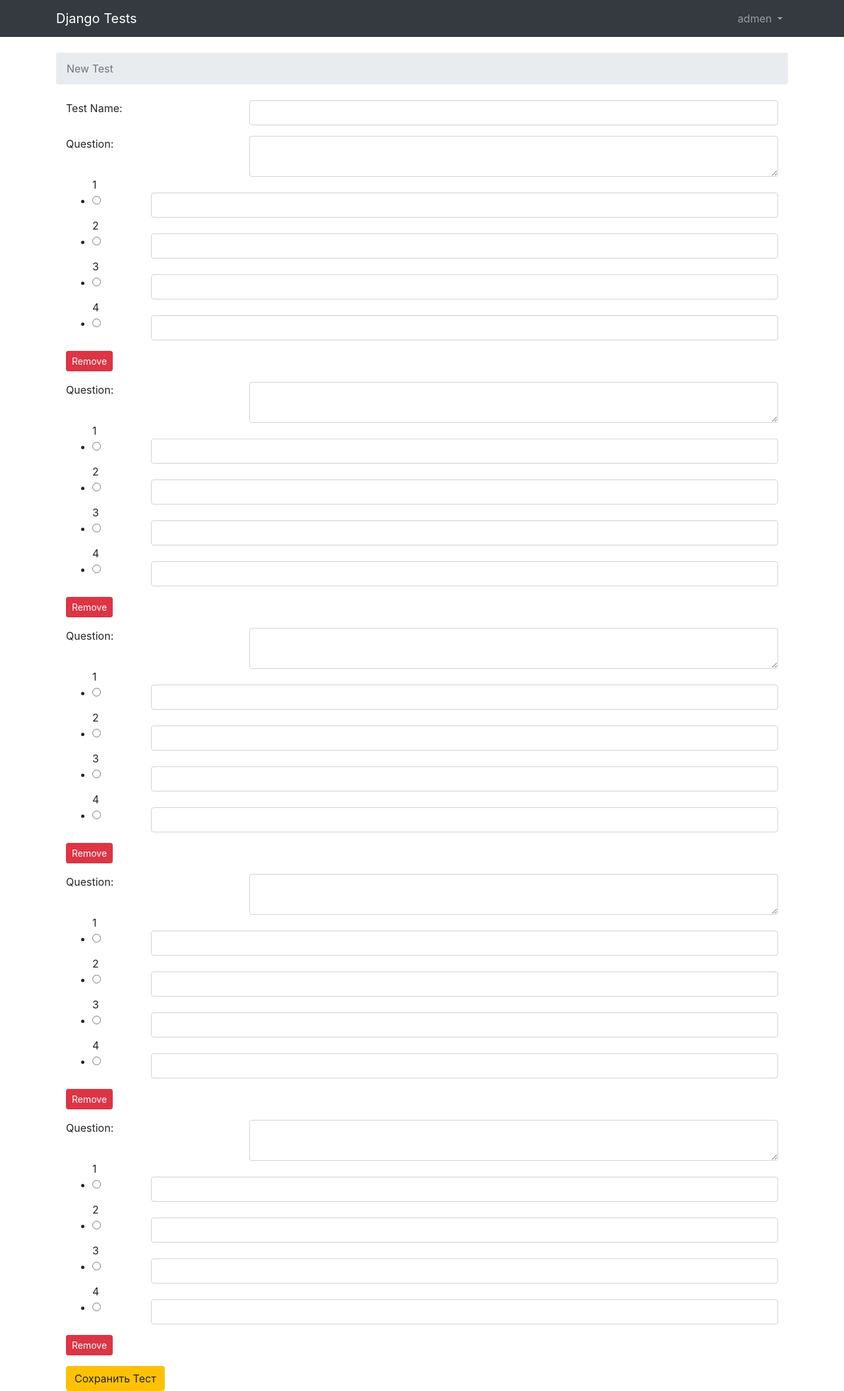
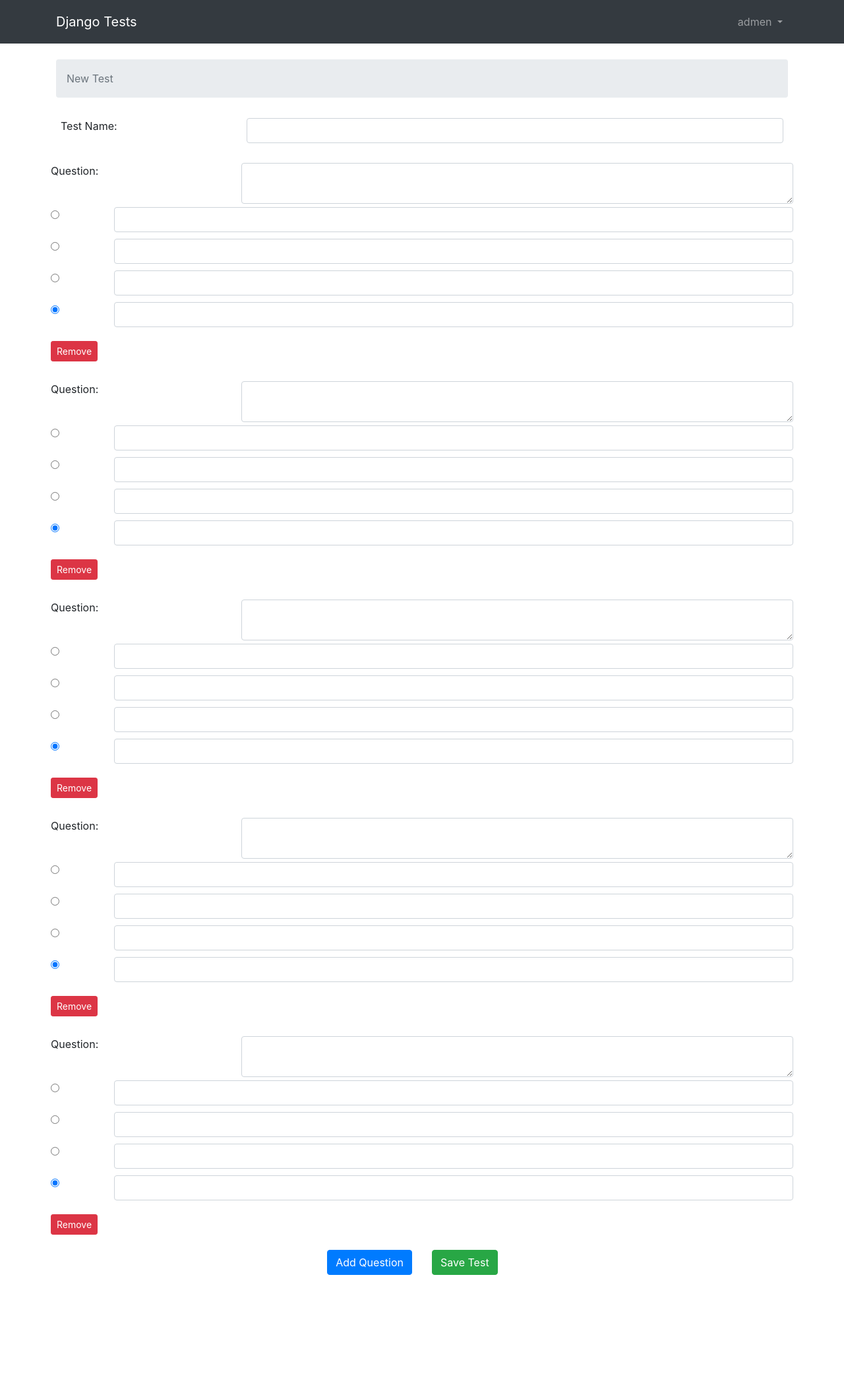
Before and after one commit to DIMON1702/testsproject, a Django app: page /test_create/ in a window 1280 px wide. Shown: the whole page at 66% size. After the commit the page ends 1933 px from the top, so only its background shows below. Run offline with Django 3.2, Linux system fonts and the light colour scheme; a user stored in the database is signed in; some libraries are stand-ins or nearby versions.

Commit message:
Fix bug with image. add js script to create user test. minor fix

```diff
--- a/accounts/forms.py
+++ b/accounts/forms.py
@@ -6,8 +6,8 @@ User = get_user_model()
 
 
 class SignUpForm(UserCreationForm):
-    email = forms.CharField(max_length=254, required=True,
-                            widget=forms.EmailInput())
+    #email = forms.CharField(max_length=254, required=True,
+                            #widget=forms.EmailInput())
 
     class Meta:
         model = User
--- /dev/null
+++ b/static/css/testStyles.css
@@ -0,0 +1,13 @@
+ul {
+  margin-left:  0;
+  padding-left: 0;
+}
+
+li{
+    list-style-type: none;
+    padding: 5px 0;
+}
+
+.data-container {
+  padding: 7px;
+}
--- /dev/null
+++ b/static/js/questions.js
@@ -0,0 +1,90 @@
+var questionCount;
+
+$(document).ready(function() {
+
+    // ToDo: check that question count starts from 0 or 1
+    questionCount = $("#test_container").children().length;
+
+    $("#test_container").children()
+        .each(function () {
+            var questionContainer = $(this);
+            questionContainer.children(":button").click(function () {
+                removeQuestion(questionContainer);
+        })
+    });
+
+    // add new question event handler
+    $("#add_question_button")
+        .click(function () {
+            var testContainer = $("#test_container");
+            addQuestionTemplateToTest(testContainer)
+        });
+
+    // validate and submit form event
+    $("#save_test_button").click(function() {
+        //validate and submit form
+        if(!isFormValid()){
+            alert ("fail");
+            return;
+        }
+
+        // ToDo: add post form request Sasha
+        alert("saved")
+    })
+});
+
+function addQuestionTemplateToTest (container) {
+    var newQuestion = getNewQuestionTemplate(container);
+    container.append(newQuestion);
+}
+
+function getNewQuestionTemplate (container) {
+    questionCount += 1;
+
+    // clone first element
+    var questionTemplate = container.children(":first")
+        .clone();
+
+    // reset question text
+    questionTemplate.find("textarea")
+        .val('');
+
+    // reset answers
+    questionTemplate.find("li")
+        .each(function(index) {
+            var answer = $(this);
+            answer.find(":input[type='radio']")
+                .attr("name", "correct_answer_" + questionCount)
+                .attr("checked", true)
+                .val("answer_" + questionCount + "_" + index);
+
+            answer.find(":input[type='text']")
+                .attr("name", "answer_" + questionCount + "_" + index)
+                .val('')
+        });
+
+    // set remove question event handler
+    questionTemplate.find(":button")
+        .click(function () {
+            removeQuestion(questionTemplate)
+        });
+
+    return questionTemplate;
+}
+
+function removeQuestion(question) {
+    if(!isValidMinQuestionCount()){
+        alert("Test should contain at least 5 tests");
+        return;
+    }
+    question.remove();
+}
+
+// form validation
+function isValidMinQuestionCount () {
+    return $("#test_container").children().length <= 5 ? false : true;
+}
+
+function isFormValid(){
+    return isValidMinQuestionCount()  ? true : false;
+}
--- a/templates/base.html
+++ b/templates/base.html
@@ -4,7 +4,8 @@
   <head>
     <meta charset="utf-8">
     <title>{% block title %}Django Tests{% endblock %}</title>
-    <link rel="stylesheet" href="{% static 'css/bootstrap.min.css' %}">
+    <link rel="stylesheet" href="{% static 'css/bootstrap.min.css' %}"/>
+    <link rel="stylesheet" href="{% static 'css/testStyles.css' %}"/>
      {% block stylesheet %}{% endblock %}
   </head>
   <body>
@@ -52,5 +53,6 @@
     <script src="{% static 'js/jquery-3.3.1.min.js' %}"></script>
     <script src="{% static 'js/popper.min.js' %}"></script>
     <script src="{% static 'js/bootstrap.min.js' %}"></script>
+    <script src="{% static 'js/questions.js' %}"></script>
   </body>
 </html>
--- a/templates/my_account.html
+++ b/templates/my_account.html
@@ -12,7 +12,11 @@
 
   <div class="row">
     <div class="col-lg-6 col-md-8 col-sm-10">
-    <img src="{{ user.avatar.url }}" width=200>
+    {% if user.avatar %}
+      <img src="{{ user.avatar.url }}" width=200>
+    {% else %}
+      <img src="/media/avatars/default-avatar.png" width=200>
+    {% endif %}
       <form method="post" enctype="multipart/form-data">
         {% csrf_token %}
         {% include 'includes/form.html' %}
--- a/templates/test_create.html
+++ b/templates/test_create.html
@@ -5,7 +5,7 @@
 {% endblock %}
 
 {% block content %}
-     <div class="container">
+
   <form method="post">
     {% csrf_token %}
 
@@ -19,7 +19,6 @@
     </div>
 
     <div class="row" id="test_container">
-
       {% for j in j|rjust:5 %}<!--Тут цикл в 5 елементів (вопроси)-->
         <div id="queston_1" name="queston_1" class="col-12 form-group data-container">
           <div class="row">
@@ -27,33 +26,36 @@
               <label>Question: </label>
             </div>
             <div class="col-9">
-                  <textarea id="question_text_1" name="question_text_1" class="form-control"></textarea>
+              <textarea  name="question_text_{{ forloop.counter }}" class="form-control"></textarea>
             </div>
           </div>
           <ul>
-
-          {% for i in i|rjust:4 %}<!--Тут цикл в 4 елемента (відповіді)--> {{ forloop.counter }}
+          {% for i in i|rjust:4 %}<!--Тут цикл в 4 елемента (відповіді)-->
             <li>
               <div class="row">
                 <div class="col-1">
-                  <input type="radio" name="valid_answer{{j}}" value="answer_text{{i}}"/>
+                  <input type="radio" name="correct_answer_{{forloop.parentloop.counter}}" value="answer_{{forloop.parentloop.counter}}_{{forloop.counter}}" checked/>
                 </div>
                 <div class="col-11">
-                  <input type="text" id="answer_text_1" name="valid_answer_1" class="form-control"/>
+                  <input type="text" name="answer_{{forloop.parentloop.counter}}_{{ forloop.counter }}" class="form-control"/>
                 </div>
               </div>
             </li>
-
           {% endfor %}
           </ul>
           <button type="button" class="btn btn-danger btn-sm">Remove</button>
         </div>
-
         {% endfor %}
       </div>
+  </form>
 
-        <input type="submit" value="Сохранить Тест" class="btn btn-warning">
-    </form>
+  <div class="row">
+    <div class="col-6">
+      <button id="add_question_button" class="btn btn-primary float-right">Add Question</button>
+    </div>
+    <div class="col-6">
+      <button id="save_test_button" class="btn btn-success float-left">Save Test</button>
+    </div>
   </div>
 
 {% endblock %}
--- a/tests/forms.py
+++ b/tests/forms.py
@@ -1,8 +1,9 @@
 from django import forms
-
+from .models import Test, Question, Answer
 
 class AddTest(forms.ModelForm):
     class Meta:
-        #model = User
-        fields = ('avatar', 'first_name', 'last_name',
-                  'email', 'bio', 'birth_date')
+        model = Test
+        question_model = Question
+        answer_model = Answer
+        fields = ('name', 'description', 'created_by')
--- a/tests/views.py
+++ b/tests/views.py
@@ -4,7 +4,7 @@ from django.views.generic import DetailView, ListView, TemplateView, FormView
 from django.core.exceptions import ObjectDoesNotExist
 
 from .models import Test, Question, Answer, Comment, TestResult
-#from .forms import QuestionForm
+from .forms import AddTest
 
 
 def home(request):
@@ -37,9 +37,12 @@ def test_view(request, id):
 # TODO: 4th step
 @login_required
 def test_create(request):
-    # if request.method == 'POST':
+    if request.method == 'POST':
+        form = AddTest(request.POST)
 
-    return render(request, 'test_create.html')
+    else:
+        form = AddTest()
+    return render(request, 'test_create.html', {'form': form})
 
 
 '''class TestListView(ListView):
```
Also changed, not shown: accounts/views.py (+7 -7 lines), templates/test_view.html (+18 -3 lines), tests/models.py (+1 -1 lines), db.sqlite3, media/avatars/2e91a56ce85ea38e5a5b31d052f577a1795acaff.png (added), media/avatars/c710cf23ac5eff67e7b645c2d6e819a0f8c3b3d7.png (added), media/avatars/default-avatar.png (added), tests/migrations/0003_auto_20190327_2234.py (added). Lines whose indentation alone changed are shown as unchanged.
